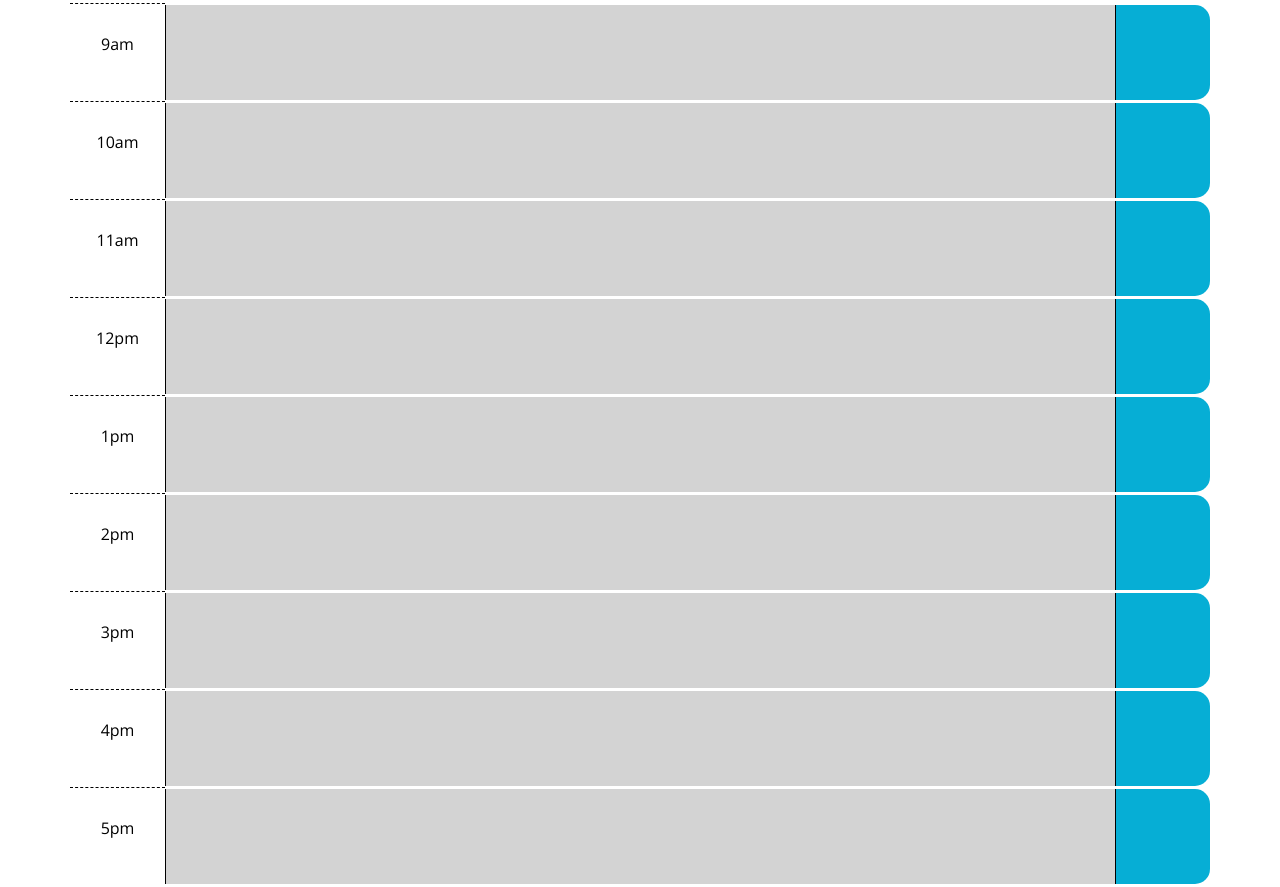
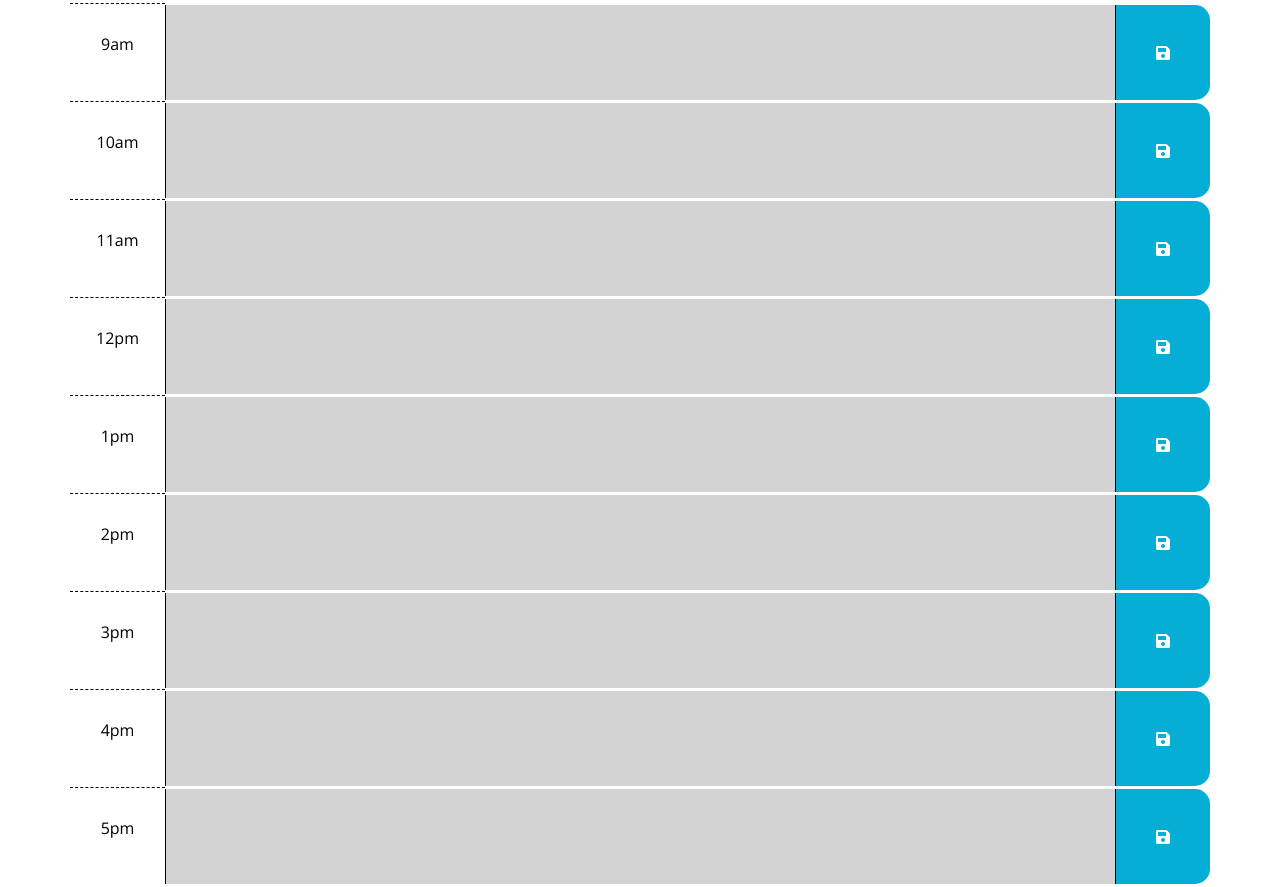
Before and after one commit to LoganMerchant/workday-planner, a plain HTML site: page index.html in a window 1280 px wide. Shown: the part 332-1219 px from the top of the page. Drawn offline with nearby package versions, Linux system fonts and the light colour scheme; a web font is replaced by a local one.

Commit message:
update ReadMe, icons

```diff
--- a/index.html
+++ b/index.html
@@ -7,10 +7,6 @@
     <link
       rel="stylesheet"
       href="https://stackpath.bootstrapcdn.com/bootstrap/4.3.1/css/bootstrap.min.css"
-    />
-    <link
-    rel="stylesheet"
-    href="https://cdnjs.cloudflare.com/ajax/libs/open-iconic/1.1.1/font/css/open-iconic-bootstrap.min.css" integrity="sha512-UyNhw5RNpQaCai2EdC+Js0QL4RlVmiq41DkmCJsRV3ZxipG2L0HhTqIf/H9Hp8ez2EnFlkBnjRGJU2stW3Lj+w==" crossorigin="anonymous"
     />
     <link
       rel="stylesheet"
@@ -43,7 +39,7 @@
 
         </textarea>
         <div class="col-1 saveBtn">
-          <span class="oi oi-task"></span>
+          <i class="fas fa-save"></i>
         </div>
       </div>
 
@@ -56,7 +52,7 @@
 
         </textarea>
         <div class="col-1 saveBtn">
-          <span class="oi oi-task"></span>
+          <i class="fas fa-save"></i>
         </div>
       </div>
 
@@ -69,7 +65,7 @@
 
         </textarea>
         <div class="col-1 saveBtn">
-          <span class="oi oi-task"></span>
+          <i class="fas fa-save"></i>
         </div>
       </div>
 
@@ -82,7 +78,7 @@
 
         </textarea>
         <div class="col-1 saveBtn">
-          <span class="oi oi-task"></span>
+          <i class="fas fa-save"></i>
         </div>
       </div>
 
@@ -95,7 +91,7 @@
 
         </textarea>
         <div class="col-1 saveBtn">
-          <span class="oi oi-task"></span>
+          <i class="fas fa-save"></i>
         </div>
       </div>
 
@@ -108,7 +104,7 @@
 
         </textarea>
         <div class="col-1 saveBtn">
-          <span class="oi oi-task"></span>
+          <i class="fas fa-save"></i>
         </div>
       </div>
 
@@ -121,7 +117,7 @@
 
         </textarea>
         <div class="col-1 saveBtn">
-          <span class="oi oi-task"></span>
+          <i class="fas fa-save"></i>
         </div>
       </div>
 
@@ -134,7 +130,7 @@
 
         </textarea>
         <div class="col-1 saveBtn">
-          <span class="oi oi-task"></span>
+          <i class="fas fa-save"></i>
         </div>
       </div>
 
@@ -147,7 +143,7 @@
 
         </textarea>
         <div type="submit" class="col-1 saveBtn">
-          <span class="oi oi-task"></span>
+          <i class="fas fa-save"></i>
         </div>
       </div>
 
```
Also changed, not shown: 1 other file.
